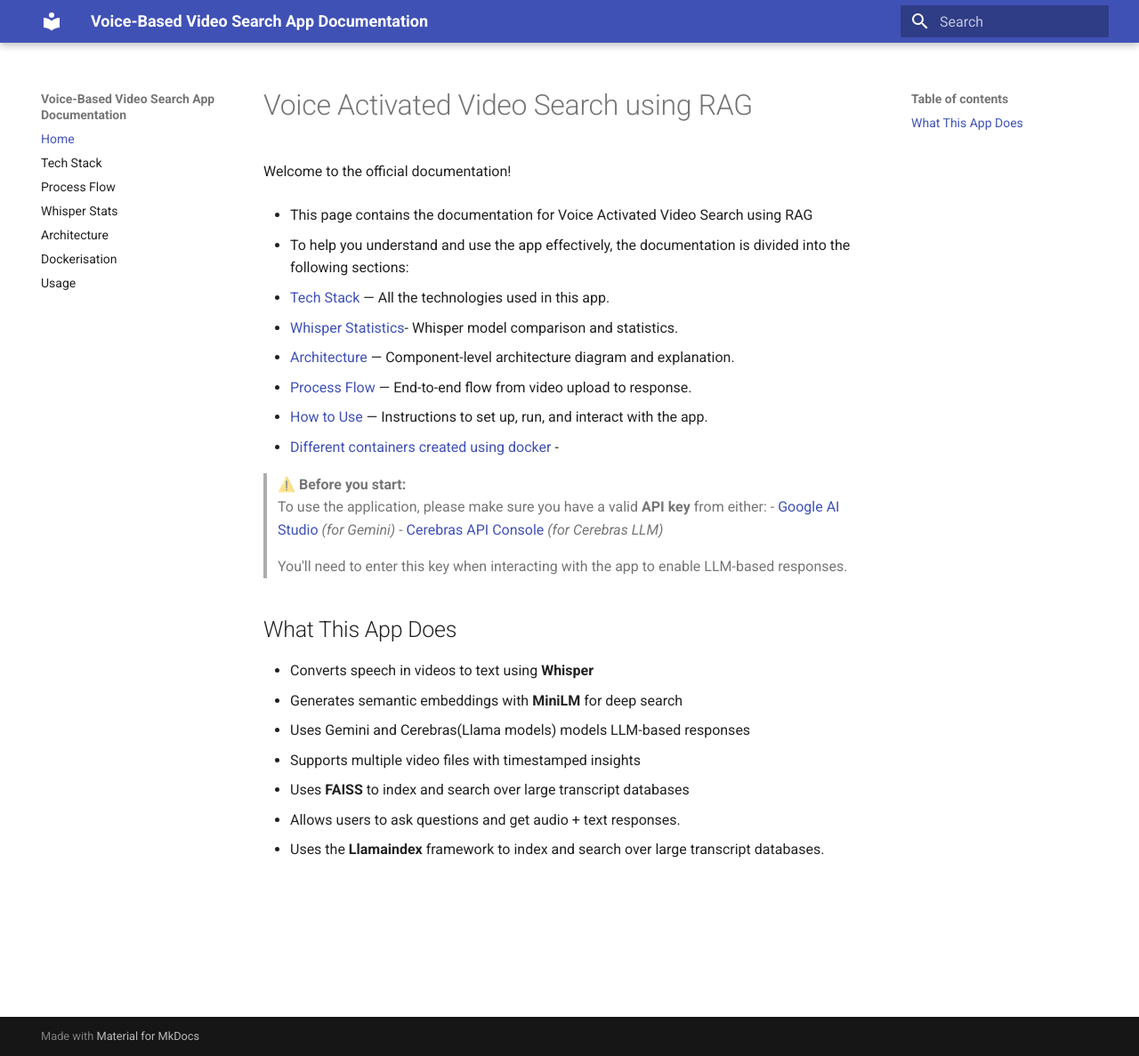
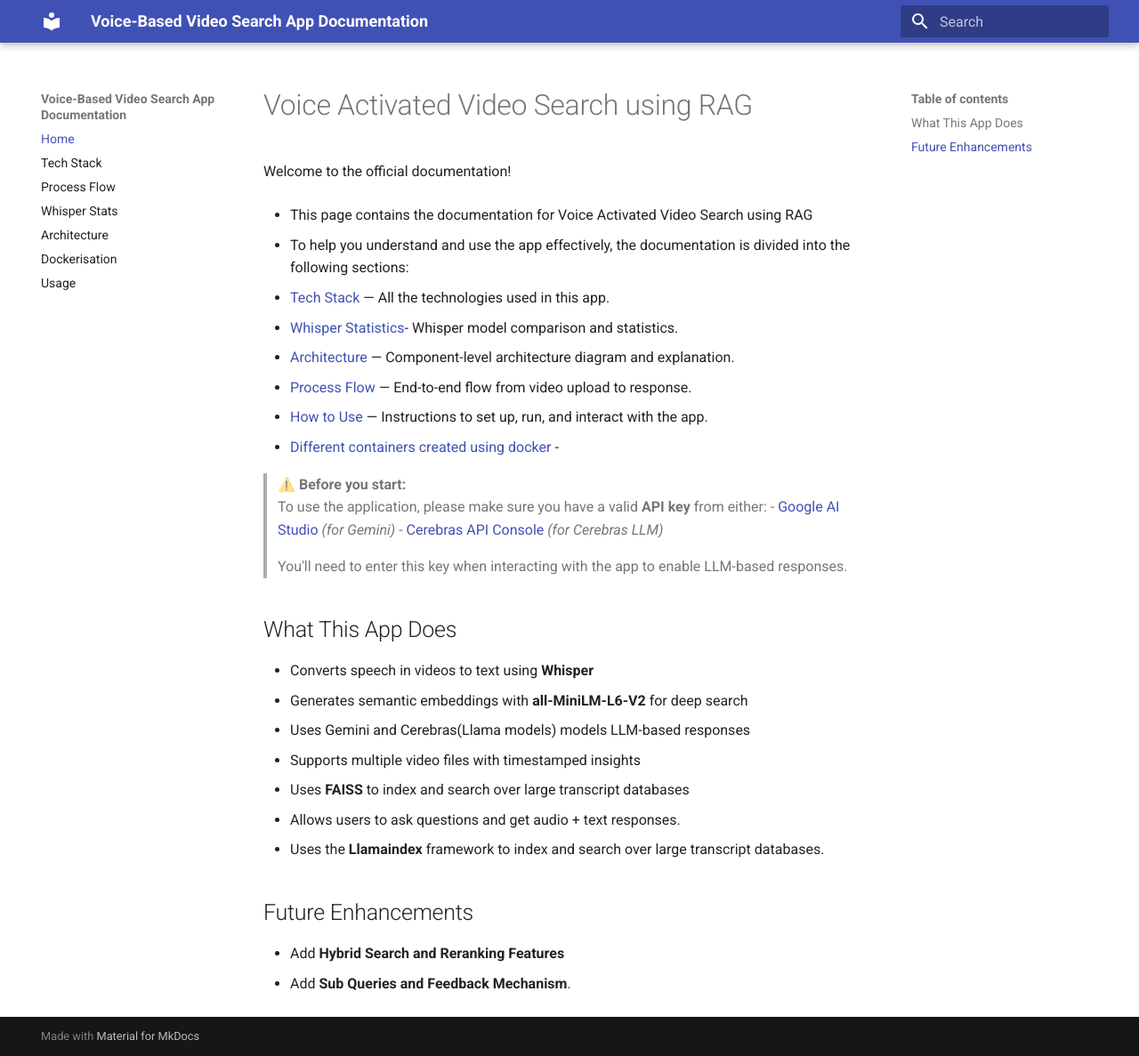
Before and after one commit to prateek8973/Doc_for_Video_RAG, an MkDocs documentation site: the page built from my_docs/index.md, in a window 1280 px wide and 1187 px high. Shown: the whole window at 89% size. Built offline with MkDocs 1.6.1 and Material for MkDocs 9.7.7, drawn with Linux system fonts in a browser that asks for light colours.

```diff
--- a/my_docs/index.md
+++ b/my_docs/index.md
@@ -24,9 +24,14 @@ Welcome to the official documentation!
 ##  What This App Does
 
 -  Converts speech in videos to text using **Whisper**
--  Generates semantic embeddings with **MiniLM** for deep search
+-  Generates semantic embeddings with **all-MiniLM-L6-V2** for deep search
 -  Uses Gemini and Cerebras(Llama models) models LLM-based responses
 -  Supports multiple video files with timestamped insights
 -  Uses **FAISS** to index and search over large transcript databases
 -  Allows users to ask questions and get audio + text responses.
 -  Uses the **Llamaindex** framework to index and search over large transcript databases.
+
+## Future Enhancements
+
+- Add **Hybrid Search and Reranking Features**
+- Add **Sub Queries and Feedback Mechanism**.
```
Also changed, not shown: my_docs/Demo_Pictures.md (added, +7 -0 lines), 2 other files.
